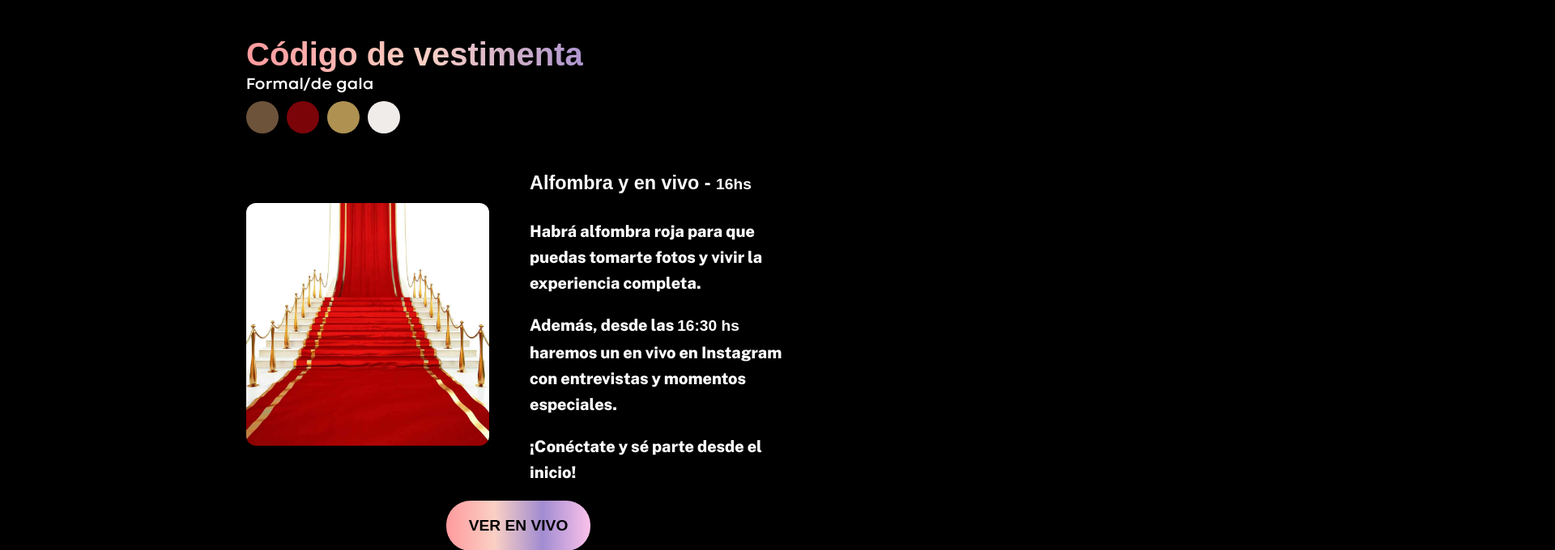
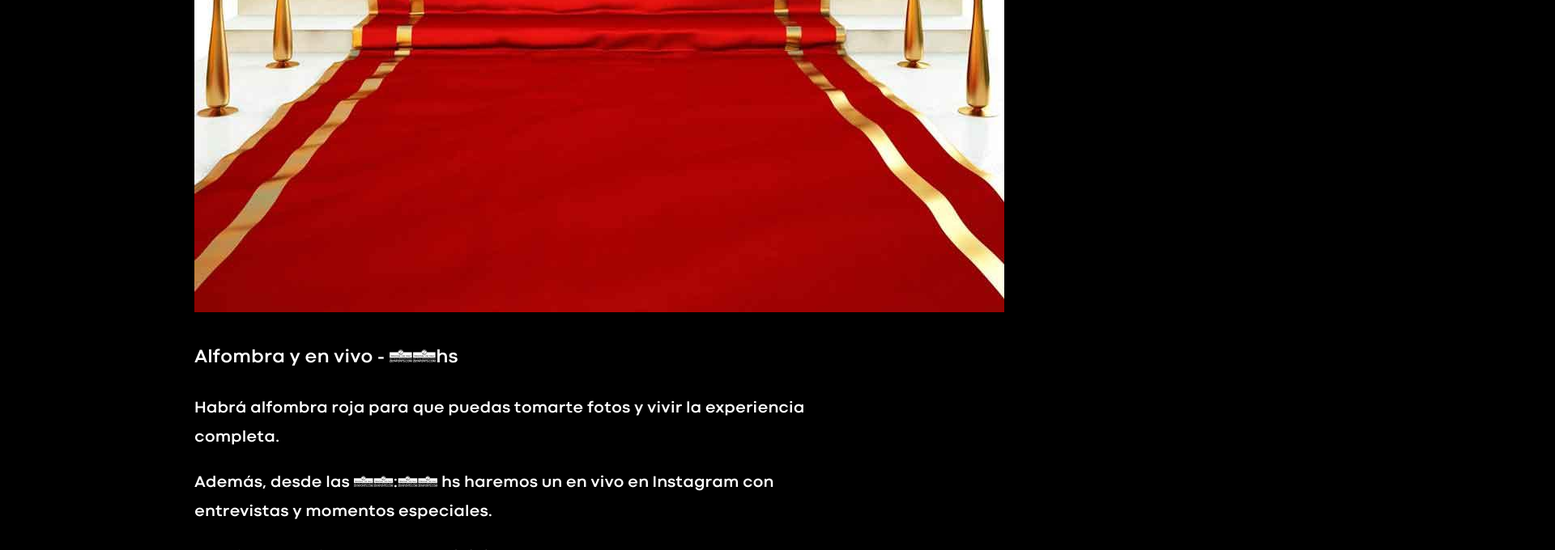
Before and after one commit to kiarajiance/concierto-JA, a website: page index.html in a window 1280 px wide. Shown: the part 2120-2800 px from the top of the page at 81% size, 1920 px wide, since content can reach past the window. Drawn offline with Linux system fonts and the light colour scheme; files whose address does not match are found by name; a web font is replaced by a local one.

Commit message:
Update style-inicio.css

```diff
--- a/style-inicio.css
+++ b/style-inicio.css
@@ -1,35 +1,40 @@
-
-    /* Importa tu fuente Codec Pro */
+/* =========================
+   Fuentes
+========================= */
 @font-face {
-      font-family: 'Codec Pro';
-      src: url('Codec-Warm-ExtraBold-trial.woff') format('woff');
-      font-weight: normal;
+  font-family: 'Codec Cold Bold Trial';
+  src: url('Codec-Cold-Bold-trial.ttf') format('truetype');
+  font-weight: bold;
   font-style: normal;
 }
+
 @font-face {
-  font-family: 'Codec Pro';
-  src: url('CodecPro-Regular.woff') format('woff');
+  font-family: 'Codec Warm ExtraBold';
+  src: url('Codec-Warm-ExtraBold-trial.ttf') format('truetype');
   font-weight: normal;
   font-style: normal;
 }
 
 @font-face {
-  font-family: 'Codec Cold Bold Trial';
-  src: url('Codec-Cold-Bold-Trial.woff') format('woff');
+  font-family: 'Public Sans ExtraBold';
+  src: url('PublicSans-ExtraBold.otf') format('opentype');
   font-weight: bold;
   font-style: normal;
 }
-/* Fuentes */ @font-face { font-family: 'Codec Cold Bold Trial'; src: url('Codec-Cold-Bold-trial.ttf') format('truetype'); font-weight: bold; font-style: normal; } @font-face { font-family: 'Codec Warm ExtraBold'; src: url('Codec-Warm-ExtraBold-trial.ttf') format('truetype'); font-weight: normal; font-style: normal; } @font-face { font-family: 'Public Sans ExtraBold'; src: url('PublicSans-ExtraBold.otf') format('opentype'); font-weight: bold; font-style: normal; }
 
-
+/* =========================
+   Estilos generales
+========================= */
 body {
   margin: 0;
   background: #000;
   color: #fff;
-      font-family: 'Codec Pro', sans-serif;
+  font-family: 'Public Sans ExtraBold', sans-serif; /* texto general */
 }
 
-    /* Sección del título */
+/* =========================
+   Hero / título principal
+========================= */
 .hero {
   position: relative;
   height: 100vh;
@@ -60,13 +65,13 @@
 }
 
 h1 {
+  font-family: 'Codec Warm ExtraBold', sans-serif;
   font-size: 4rem;
   margin: 0;
   background: linear-gradient(90deg, #ff9a9e, #fad0c4, #a18cd1, #fbc2eb);
   -webkit-background-clip: text;
   -webkit-text-fill-color: transparent;
   animation: shine 6s linear infinite;
-      font-family: 'Codec Pro', sans-serif;
 }
 
 @keyframes shine {
@@ -74,30 +79,28 @@
   100% { background-position: 100% 50%; }
 }
 
-    /* Sección de texto debajo */
-    .section-text {
-      max-width: 800px;
-      margin: -3rem auto 0;
-      padding: 2rem 2rem 4rem;
-      font-size: 1.25rem;
-      line-height: 1.8;
-      text-align:left;
+/* =========================
+   Subtítulos y secciones
+========================= */
+h2, h3, h4, .sub-hero, .texto-vestimenta {
+  font-family: 'Codec Cold Bold Trial', sans-serif;
+  font-weight: bold;
 }
 
-    .section-text p {
-      margin-bottom: 1.2rem;
-    }
-    .destacado {
+/* Subtítulo destacado */
+.destacado, .destacado p {
   font-family: 'Codec Cold Bold Trial', sans-serif;
   font-weight: bold;
   display: block;
   margin-bottom: 1rem;
 }
+
+/* =========================
+   Botones
+========================= */
 .btn {
   display: block;
-  justify-content: center;
   margin: 1rem auto 0 auto;
-  margin-top: -1rem;
   padding: 14px 28px;
   font-size: 1.2rem;
   font-family: 'Codec Pro', sans-serif;
@@ -115,33 +118,15 @@
   box-shadow: 0 0 20px rgba(255, 200, 255, 0.6);
 }
 
-/* Nueva sección "YA ESTAMOS POR COMENZAR" */
-.sub-hero-section {
-  text-align: center;
-  margin: 6rem 2rem 4rem; /* separación desde la sección anterior */
-}
-
-.sub-hero {
-  font-size: 2.5rem;
-  font-family: 'Codec Pro', sans-serif;
-  background: linear-gradient(90deg, #ff9a9e, #fad0c4, #a18cd1, #fbc2eb);
-  -webkit-background-clip: text;
-  -webkit-text-fill-color: transparent;
-  margin-bottom: 2rem;
-}
-
-/* Botón centrado ya está gracias al display: inline-block y text-align: center de la sección */
-.sub-hero-section .btn {
-  display: inline-block;
-}
-
+/* =========================
+   Countdown
+========================= */
 #countdown {
-  font-size: 3rem; /* más grande */
+  font-size: 3rem;
   margin: 2rem 0;
   font-family: Poppins, sans-serif;
   color: #ff9a9e;
   text-align: center;
-  position: relative;
   display: inline-block;
   background: linear-gradient(90deg, #ff9a9e, #fad0c4, #ff9a9e);
   background-size: 200% 100%;
@@ -150,53 +135,20 @@
   animation: shine 3s linear infinite;
 }
 
-@keyframes shine {
-  0% { background-position: 200% 0; }
-  100% { background-position: -200% 0; }
-}
 .countdown-container {
   display: flex;
-  flex-direction: column; /* columna, no fila */
-  align-items: center;    /* centrado horizontal */
-  gap: 2rem;              /* espacio entre countdown y botón */
-  margin-top: 2rem;       /* separación desde la sección superior */
+  flex-direction: column;
+  align-items: center;
+  gap: 2rem;
+  margin-top: 2rem;
 }
 
+/* =========================
+   Secciones especiales
+========================= */
 .about-us-section {
   padding: 1rem 2rem;
-  text-align: center; /* centra todo el contenido */
-}
-
-.about-us-container {
-  max-width: 900px;
-  margin: 0 auto;
-}
-
-.about-us-image img {
-  width: 80%; /* imagen grande pero no ocupa todo */
-  max-width: 600px;
-  border-radius: 12px;
-  object-fit: cover;
-  box-shadow: 0 0 30px rgba(255,255,255,0.1);
-  margin-bottom: 2rem;
-}
-
-.social-icons {
-  display: flex;
-  justify-content: center;
-  gap: 1.5rem;
-  margin-bottom: 2rem;
-}
-
-.social-icons a img {
-  width: auto;
-  height: 40px;
-  transition: transform 0.2s, filter 0.2s;
-}
-
-.social-icons a:hover img {
-  transform: scale(1.2);
-  filter: drop-shadow(0 0 10px #ff9a9e);
+  text-align: center;
 }
 
 .about-us-section h2 {
@@ -213,18 +165,8 @@
   font-weight: bold;
   font-size: 1.25rem;
   line-height: 1.8;
+  max-width: 700px;
   margin: 0 auto;
-  max-width: 700px;
-}
-
-.footer {
-  text-align: center;                /* Centra el texto */
-  padding: 20px 0;                   /* Espacio arriba y abajo */
-  background-color: #0a0a0a;         /* Fondo oscuro similar a tu página */
-  color: #f2f2f2;                    /* Texto claro */
-  font-family: 'Poppins', sans-serif;/* Mantiene la tipografía de la página */
-  font-size: 14px;                    /* Tamaño legible, no demasiado grande */
-  border-top: 1px solid #333;        /* Línea sutil arriba del footer */
 }
 
 .vestimenta {
@@ -233,8 +175,9 @@
   padding: 2rem 2rem 4rem;
   font-size: 1.25rem;
   line-height: 1.8;
-      text-align:left;
+  text-align: left;
 }
+
 .texto-vestimenta {
   margin-top: -3rem;
   font-family: 'Codec Cold Bold Trial', sans-serif;
@@ -242,82 +185,3 @@
   display: block;
   margin-bottom: -3rem;
 }
-
-.color-circles {
-  display: flex;
-  gap: 10px;
-  margin: 50px 0 20px;
-}
-
-.circle {
-  width: 40px;
-  height: 40px;
-  border-radius: 50%;
-  display: inline-block;
-}
-
-.alfombra {
-  display: flex;
-  align-items: flex-start;
-  gap: 20px;
-  margin-top: 20px;
-  flex-wrap: wrap;   /* permite que se acomode en pantallas chicas */
-}
-
-.alfombra-img {
-  width: 160px;
-  border-radius: 8px;
-  flex-shrink: 0;
-}
-
-.alfombra-texto {
-  flex: 1;
-  max-width: 650px;   /* más ancho para evitar cortes innecesarios */
-  line-height: 1.6;
-}
-
-/* Botón centrado */
-.alfombra-boton {
-  text-align: center;
-  margin-top: 15px;
-}
-
-.btn-ver {
-  display: inline-block;
-  padding: 10px 25px;
-  background-color: #af9152;
-  color: #000;
-  font-weight: bold;
-  border-radius: 20px;
-  text-decoration: none;
-}
-
-.alfombra {
-  display: flex;
-  align-items: center;   /* ahora el texto se alinea verticalmente al centro de la imagen */
-  gap: 50px;             /* más separación entre la imagen y el texto */
-  margin-top: 20px;
-}
-
-.alfombra-img {
-  width: 300px;          /* más grande que antes */
-  border-radius: 12px;
-  flex-shrink: 0;
-}
-
-.alfombra-texto {
-  flex: 1;
-  max-width: 700px;      /* un poco más ancho para menos saltos de línea */
-  line-height: 1.6;
-}
-
-
-
-.horario {
-  font-family: 'Poppins', sans-serif;
-  font-weight: 900;
-  font-size: 1.2rem;
-}
-
-destacado p { font-family: 'Codec Cold Bold Trial', sans-serif; font-weight: bold; } h1 { font-family: 'Codec Warm ExtraBold', sans-serif; } h2, h3, h4 { font-family: 'Codec Cold Bold', sans-serif; }
-p { font-family: 'Public Sans ExtraBold', sans-serif; }
```
Lines whose indentation alone changed are shown as unchanged.
